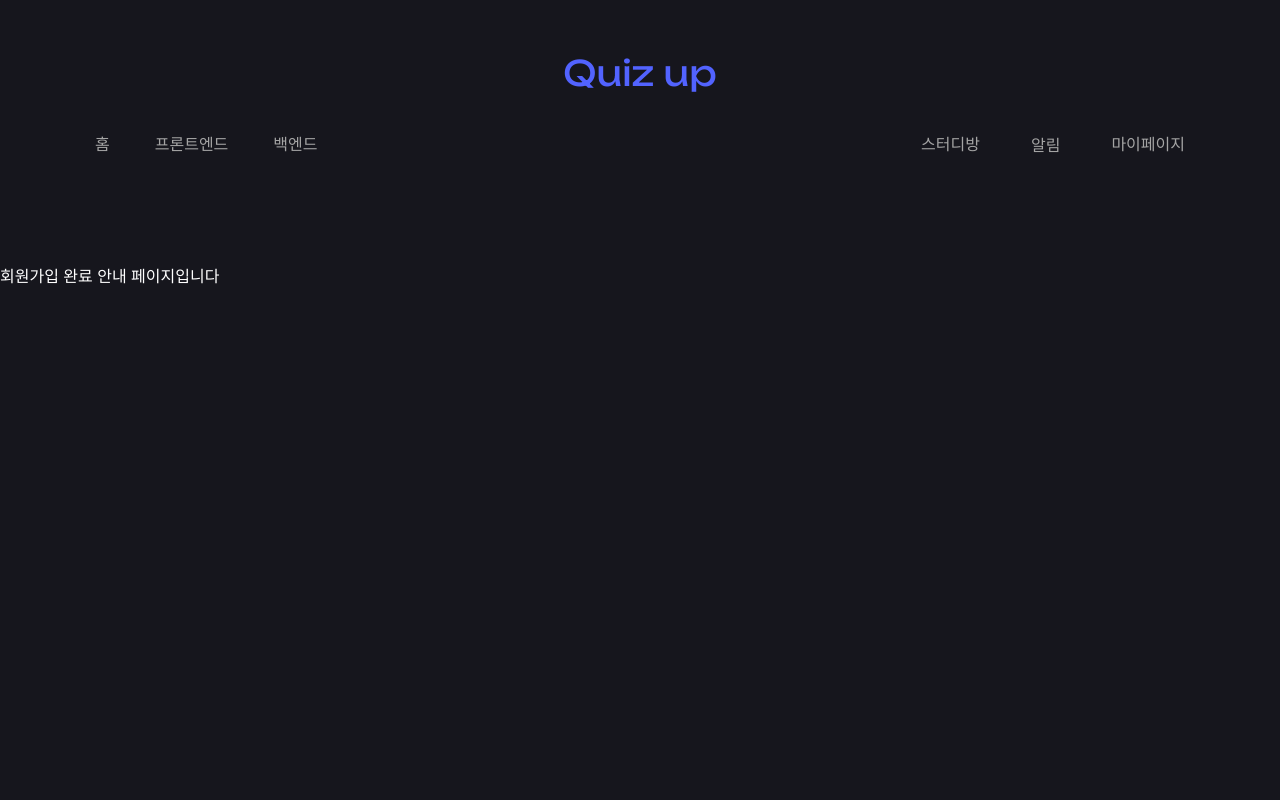
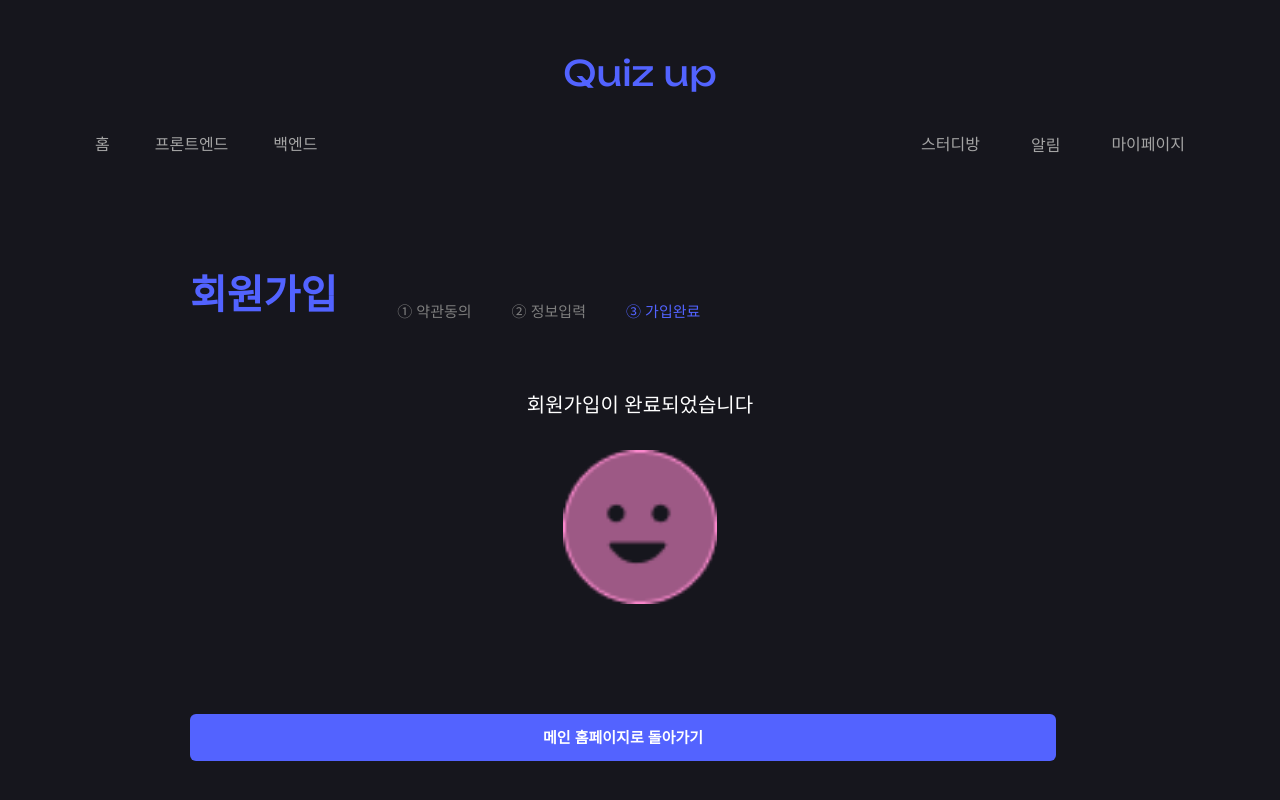
Before and after one commit to QuizUpWebProject/front, a React (Create React App) app: page /joinend in a window 1280 px wide. Built offline with nearby package versions, Linux system fonts and the light colour scheme.

Commit message:
design: 회원가입 완료 UI 구현 #9

```diff
--- a/src/pages/JoinEnd.jsx
+++ b/src/pages/JoinEnd.jsx
@@ -1,9 +1,54 @@
+import styled from "styled-components";
+import JoinTitle from "../components/join/JoinTitle";
+import Emotion from "../assets/Emotion_1.png";
+import { useNavigate } from "react-router-dom";
+
 const JoinEnd = () => {
-    return (
-        <div>
-            회원가입 완료 안내 페이지입니다
-        </div>
-    )
-}
+  const navigate = useNavigate();
+
+  return (
+    <Wrapper>
+      <JoinTitle section3="#5263ff" />
+      <Text>회원가입이 완료되었습니다</Text>
+      <Img src={Emotion} alt="emotion" />
+      <Button onClick={() => navigate("/")}>메인 홈페이지로 돌아가기</Button>
+    </Wrapper>
+  );
+};
 
 export default JoinEnd;
+
+const Wrapper = styled.div`
+  max-width: 900px;
+  margin: 0 auto;
+`;
+
+const Text = styled.div`
+  font-size: 20px;
+  font-weight: 400;
+  line-height: 29px;
+  text-align: center;
+  margin-top: 70px;
+`;
+
+const Img = styled.img`
+  width: 154px;
+  height: 154px;
+  display: block;
+  margin: 0 auto;
+  margin-top: 30px;
+  margin-bottom: 50px;
+`;
+
+const Button = styled.button`
+  width: 866px;
+  height: 47px;
+  border: none;
+  border-radius: 6px;
+  background-color: #5363ff;
+  color: #ffffff;
+  font-size: 15px;
+  font-weight: 600;
+  line-height: 29px;
+  margin-top: 60px;
+`;
```
